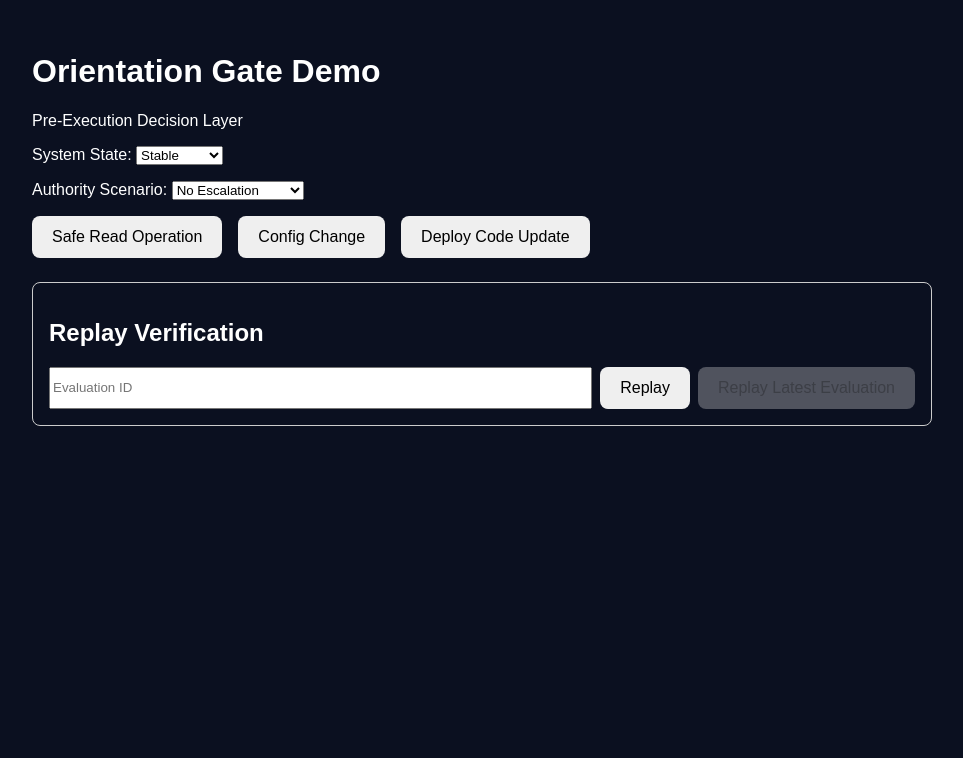
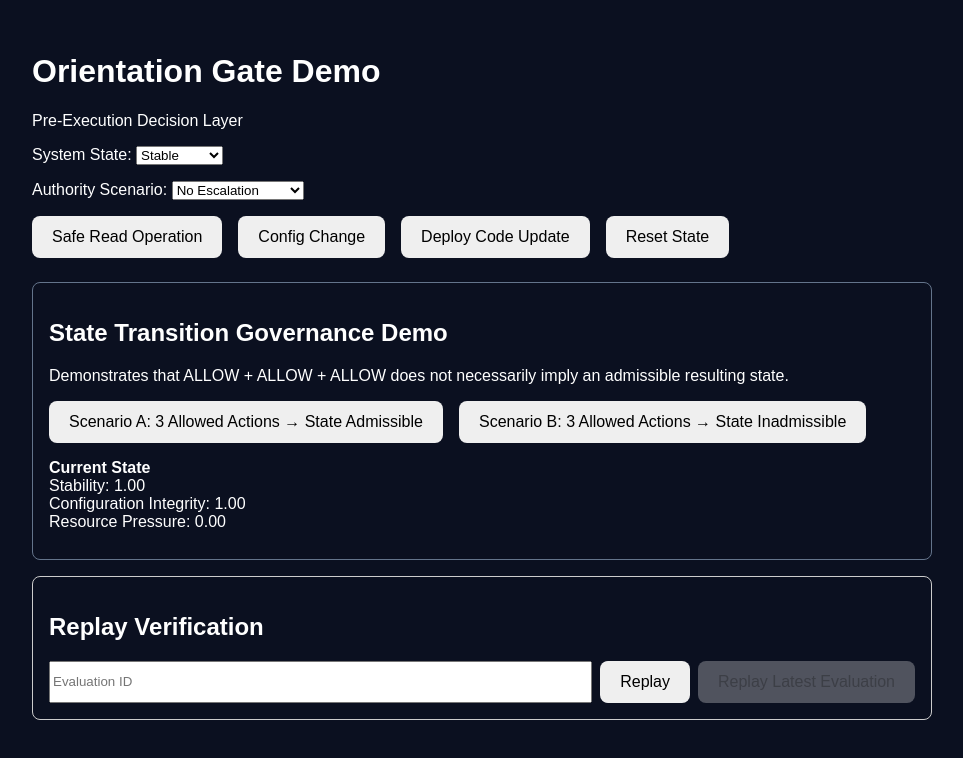
Before and after one commit to eknogad99/Orientation-Gate-Demo, a React (Vite) app in the folder frontend/: page / in a window 1280 px wide. Shown: the top 758 px of the page, without its empty margins (158-1121 px from the left). Built offline with nearby package versions, Linux system fonts and the light colour scheme.

Commit message:
Add state transition governance UI

```diff
--- a/frontend/src/App.tsx
+++ b/frontend/src/App.tsx
@@ -1,6 +1,13 @@
 import { useState } from "react";
 
 type ExecutionOutcome = "EXECUTE" | "ESCALATE" | "DENY";
+type StateAdmissibility = "STATE_ADMISSIBLE" | "STATE_AT_RISK" | "STATE_INADMISSIBLE";
+
+type SystemModelState = {
+    stability: number;
+    configurationIntegrity: number;
+    resourcePressure: number;
+};
 
 type DecisionResponse = {
     id?: string;
@@ -9,6 +16,9 @@ type DecisionResponse = {
     authorityMode?: string;
     authorityReason?: string;
     executionOutcome?: ExecutionOutcome;
+    previousState?: SystemModelState;
+    resultingState?: SystemModelState;
+    stateAdmissibility?: StateAdmissibility;
     displacement: {
         temporal: string;
         system: string;
@@ -23,19 +33,30 @@ type ReplayResponse = {
         decision: string;
         authorityMode?: string;
         executionOutcome?: ExecutionOutcome;
+        resultingState?: SystemModelState;
+        stateAdmissibility?: StateAdmissibility;
     };
     replayed?: {
         decision: string;
         authorityMode?: string;
         executionOutcome?: ExecutionOutcome;
+        resultingState?: SystemModelState;
+        stateAdmissibility?: StateAdmissibility;
     };
     decisionMatches?: boolean;
     authorityMatches?: boolean;
     executionOutcomeMatches?: boolean;
+    stateTransitionMatches?: boolean;
     error?: string;
 };
 
 type AuthorityScenario = "none" | "approval" | "exceeds";
+
+const DEFAULT_STATE: SystemModelState = {
+    stability: 1.0,
+    configurationIntegrity: 1.0,
+    resourcePressure: 0.0,
+};
 
 function getAuthorityFields(authorityScenario: AuthorityScenario) {
     if (authorityScenario === "approval") {
@@ -73,6 +94,19 @@ function MatchIndicator({ matches }: { matches?: boolean }) {
         >
             {matches ? "OK" : "!"} {label}
         </span>
+    );
+}
+
+function StateDisplay({ label, state }: { label: string; state?: SystemModelState }) {
+    const visibleState = state ?? DEFAULT_STATE;
+
+    return (
+        <div style={{ marginBottom: "0.75rem" }}>
+            <strong>{label}</strong>
+            <div>Stability: {visibleState.stability.toFixed(2)}</div>
+            <div>Configuration Integrity: {visibleState.configurationIntegrity.toFixed(2)}</div>
+            <div>Resource Pressure: {visibleState.resourcePressure.toFixed(2)}</div>
+        </div>
     );
 }
 
@@ -129,6 +163,8 @@ export default function App() {
     const [decision, setDecision] = useState<DecisionResponse | null>(null);
     const [systemState, setSystemState] = useState("stable");
     const [authorityScenario, setAuthorityScenario] = useState<AuthorityScenario>("none");
+    const [currentState, setCurrentState] = useState<SystemModelState>(DEFAULT_STATE);
+    const [scenarioTrace, setScenarioTrace] = useState<DecisionResponse[]>([]);
     const [replayId, setReplayId] = useState("");
     const [isReplaying, setIsReplaying] = useState(false);
     const [replayResult, setReplayResult] = useState<ReplayResponse | null>(null);
@@ -145,22 +181,42 @@ export default function App() {
             ? originalReplayExecutionOutcome === replayedReplayExecutionOutcome
             : undefined);
 
+    const evaluateAction = async (
+        action: string,
+        stateForEvaluation: SystemModelState,
+        scenarioOverride: AuthorityScenario = authorityScenario
+    ) => {
+        const authorityFields = getAuthorityFields(scenarioOverride);
+
+        const response = await fetch("http://localhost:3001/evaluate", {
+            method: "POST",
+            headers: {
+                "Content-Type": "application/json",
+            },
+            body: JSON.stringify({
+                action,
+                systemState,
+                previousState: stateForEvaluation,
+                ...authorityFields,
+            }),
+        });
+
+        return response.json() as Promise<DecisionResponse>;
+    };
+
     const handleAction = async (action: string) => {
         try {
             setIsEvaluating(true);
             setDecision(null);
-            const authorityFields = getAuthorityFields(authorityScenario);
 
-            const response = await fetch("http://localhost:3001/evaluate", {
-                method: "POST",
-                headers: {
-                    "Content-Type": "application/json",
-                },
-                body: JSON.stringify({ action, systemState, ...authorityFields }),
-            });
+            const data = await evaluateAction(action, currentState);
+            setDecision(data);
+            setScenarioTrace([]);
 
-            const data = await response.json();
-            setDecision(data);
+            if (data.resultingState) {
+                setCurrentState(data.resultingState);
+            }
+
             if (data.id) {
                 setReplayId(data.id);
             }
@@ -170,6 +226,53 @@ export default function App() {
                 decision: "ERROR",
                 reason: "Failed to reach backend",
                 executionOutcome: "DENY",
+                previousState: currentState,
+                resultingState: currentState,
+                stateAdmissibility: "STATE_INADMISSIBLE",
+                displacement: {
+                    temporal: "UNKNOWN",
+                    system: "UNKNOWN",
+                    energy: "UNKNOWN",
+                },
+                confidence: 0,
+            });
+        } finally {
+            setIsEvaluating(false);
+        }
+    };
+
+    const runScenario = async (actions: string[]) => {
+        try {
+            setIsEvaluating(true);
+            setReplayResult(null);
+            setScenarioTrace([]);
+            setDecision(null);
+
+            let state = DEFAULT_STATE;
+            const results: DecisionResponse[] = [];
+
+            for (const action of actions) {
+                const result = await evaluateAction(action, state, "none");
+                results.push(result);
+                state = result.resultingState ?? state;
+            }
+
+            setCurrentState(state);
+            setScenarioTrace(results);
+            const latest = results[results.length - 1] ?? null;
+            setDecision(latest);
+
+            if (latest?.id) {
+                setReplayId(latest.id);
+            }
+        } catch {
+            setDecision({
+                decision: "ERROR",
+                reason: "Failed to run scenario",
+                executionOutcome: "DENY",
+                previousState: currentState,
+                resultingState: currentState,
+                stateAdmissibility: "STATE_INADMISSIBLE",
                 displacement: {
                     temporal: "UNKNOWN",
                     system: "UNKNOWN",
@@ -246,6 +349,31 @@ export default function App() {
                 <button onClick={() => handleAction("safe_read")}>Safe Read Operation</button>
                 <button onClick={() => handleAction("config_change")}>Config Change</button>
                 <button onClick={() => handleAction("deploy_update")}>Deploy Code Update</button>
+                <button onClick={() => setCurrentState(DEFAULT_STATE)}>Reset State</button>
+            </div>
+
+            <div style={{ border: "1px solid #64748b", padding: "1rem", borderRadius: "8px", marginBottom: "1rem" }}>
+                <h2>State Transition Governance Demo</h2>
+                <p>Demonstrates that ALLOW + ALLOW + ALLOW does not necessarily imply an admissible resulting state.</p>
+                <div style={{ display: "flex", gap: "1rem", flexWrap: "wrap", marginBottom: "1rem" }}>
+                    <button onClick={() => runScenario(["safe_read", "safe_read", "config_change"])}>
+                        Scenario A: 3 Allowed Actions → State Admissible
+                    </button>
+                    <button onClick={() => runScenario(["config_change", "config_change", "config_change"])}>
+                        Scenario B: 3 Allowed Actions → State Inadmissible
+                    </button>
+                </div>
+                <StateDisplay label="Current State" state={currentState} />
+                {scenarioTrace.length > 0 && (
+                    <div>
+                        <strong>Scenario Trace:</strong>
+                        {scenarioTrace.map((entry, index) => (
+                            <div key={`${entry.id}-${index}`} style={{ marginTop: "0.5rem" }}>
+                                {index + 1}. {entry.decision} / {entry.executionOutcome} / {entry.stateAdmissibility}
+                            </div>
+                        ))}
+                    </div>
+                )}
             </div>
 
             {isEvaluating && (
@@ -313,6 +441,13 @@ export default function App() {
                             )}
                         </div>
                     )}
+
+                    <div style={{ marginTop: "1rem", borderTop: "1px solid #64748b", paddingTop: "1rem" }}>
+                        <h3>State Transition Layer</h3>
+                        <StateDisplay label="Previous State" state={decision.previousState} />
+                        <StateDisplay label="Resulting State" state={decision.resultingState} />
+                        <p><strong>State Admissibility:</strong> {decision.stateAdmissibility}</p>
+                    </div>
                 </div>
             )}
 
@@ -357,6 +492,12 @@ export default function App() {
                                     <strong>Execution Outcome Match:</strong> {String(replayExecutionOutcomeMatches)}
                                     <MatchIndicator matches={replayExecutionOutcomeMatches} />
                                 </p>
+                                <p><strong>Original State Admissibility:</strong> {replayResult.original?.stateAdmissibility}</p>
+                                <p><strong>Replayed State Admissibility:</strong> {replayResult.replayed?.stateAdmissibility}</p>
+                                <p>
+                                    <strong>State Transition Match:</strong> {String(replayResult.stateTransitionMatches)}
+                                    <MatchIndicator matches={replayResult.stateTransitionMatches} />
+                                </p>
                             </>
                         )}
                     </div>
```
